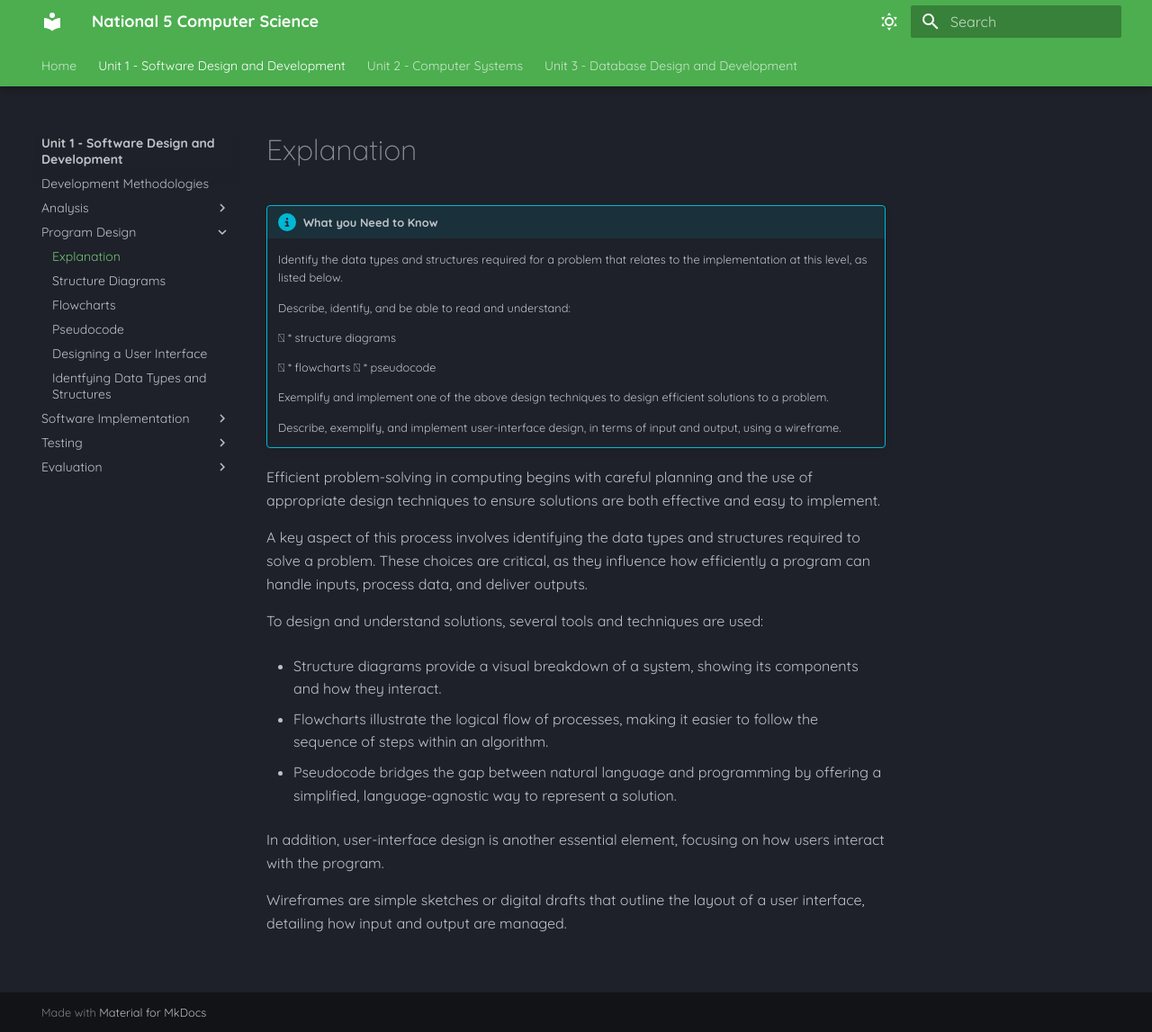
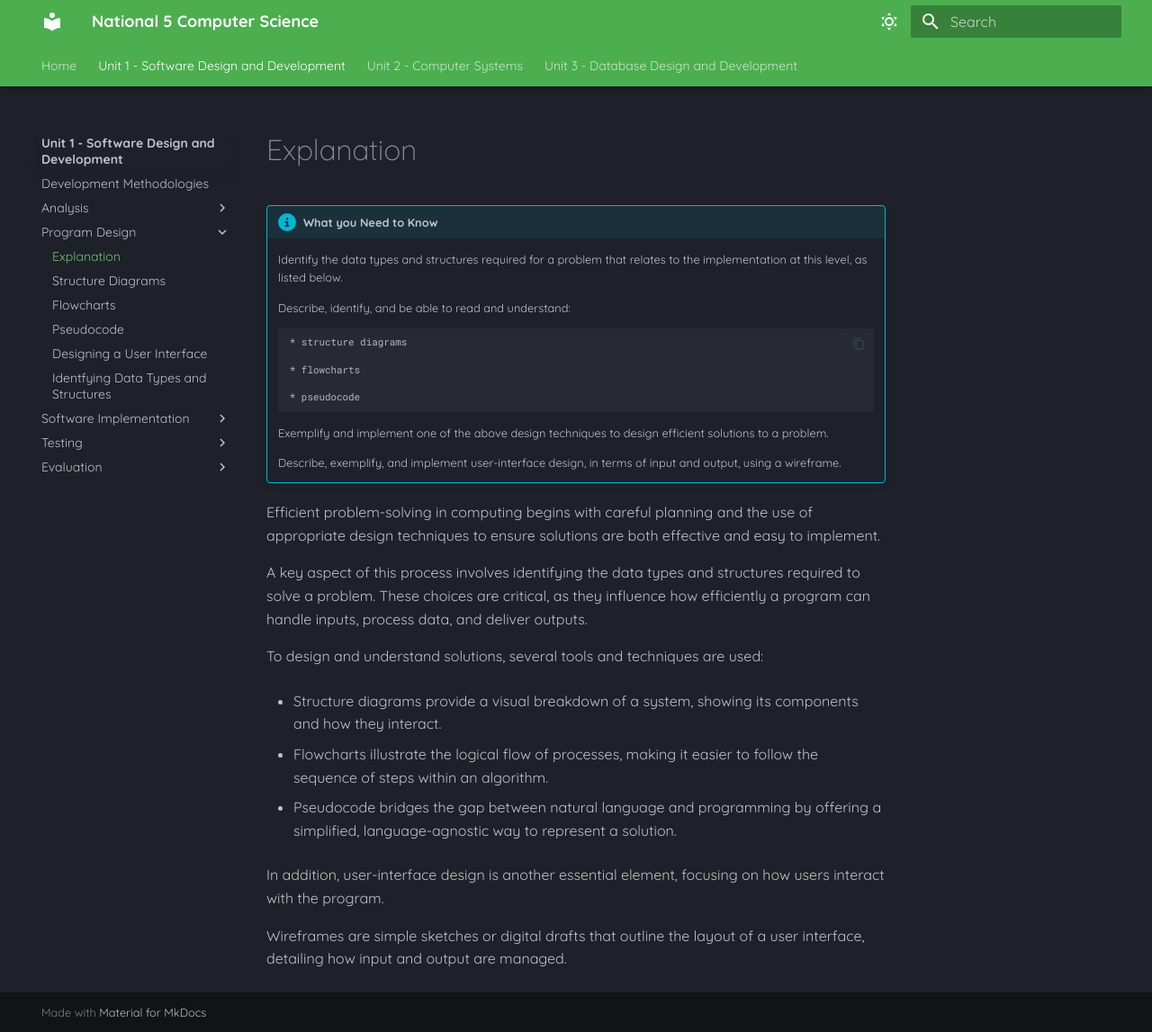
Before and after one commit to Mr-Wood-CS/National-5-CS, an MkDocs documentation site: the page built from docs/SDD/3.0-Design.md, in a window 1280 px wide and 1147 px high. Shown: the whole window at 90% size. Built offline with MkDocs 1.6.1 and Material for MkDocs 9.7.7, drawn with Linux system fonts in a browser that asks for light colours.

```diff
--- a/docs/SDD/3.0-Design.md
+++ b/docs/SDD/3.0-Design.md
@@ -6,10 +6,11 @@
 
     Describe, identify, and be able to read and understand:
 
-     * structure diagrams
+        * structure diagrams
 
-     * flowcharts
-     * pseudocode
+        * flowcharts
+
+        * pseudocode
 
     Exemplify and implement one of the above design techniques to design efficient solutions to a problem.
 
```
